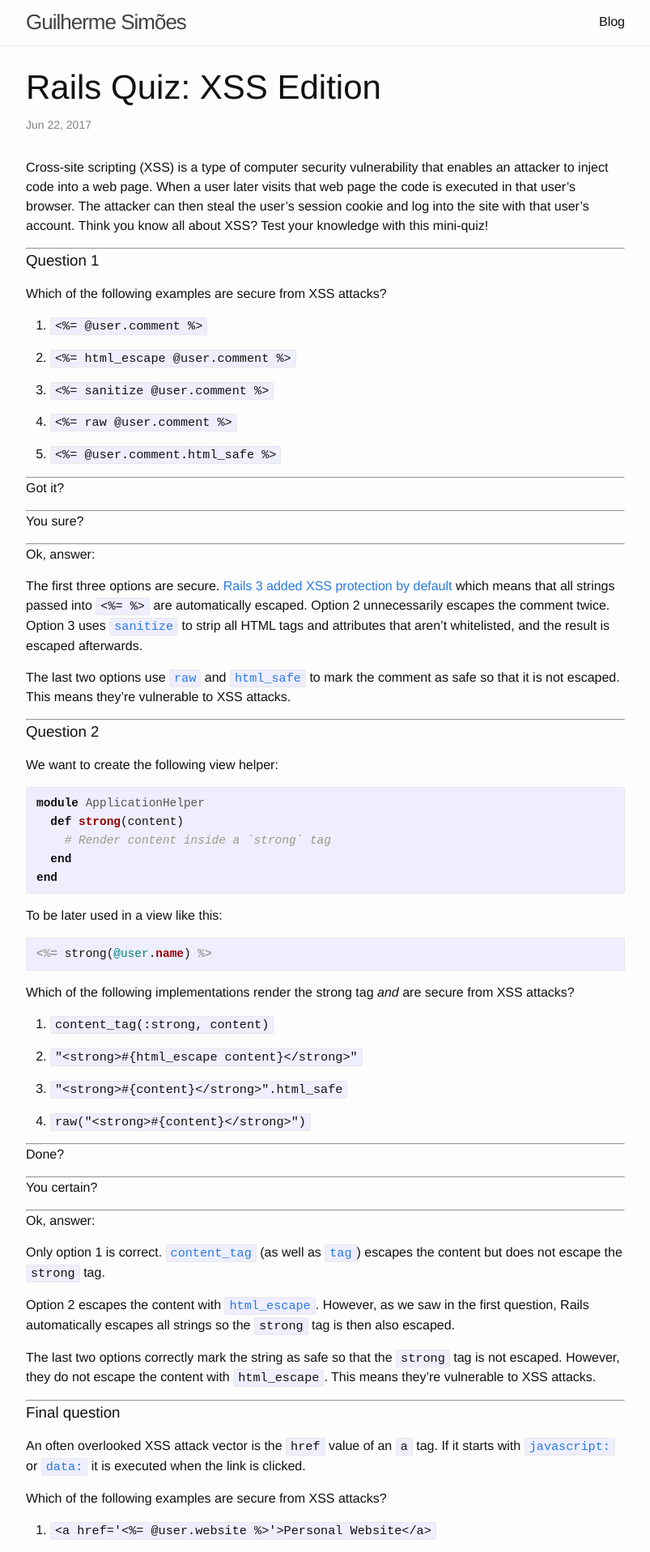
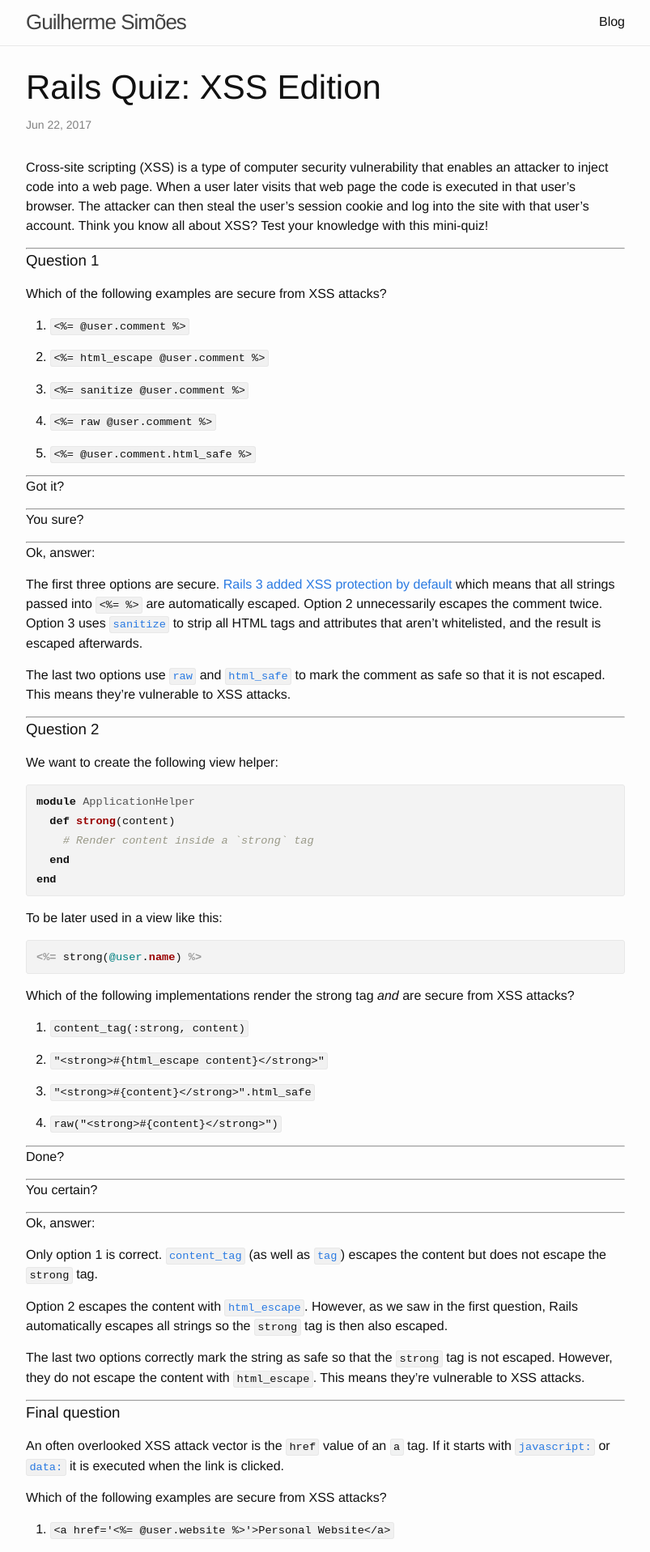
Before and after one commit to guilhermesimoes/guilhermesimoes.github.io, a Jekyll site: the page built from _posts/2017-06-22-rails-quiz-xss-edition.md, in a window 1280 px wide. Shown: the top 1917 px of the page at 81% size, without its empty margins (238-1041 px from the left). Built offline with Jekyll 4.4.1, drawn with Linux system fonts in a browser that asks for light colours.

Commit message:
Make syntax highlighting similar to GitHub's

```diff
--- a/_sass/_base.scss
+++ b/_sass/_base.scss
@@ -107,16 +107,9 @@ blockquote {
 /**
  * Code formatting
  */
-pre,
 code {
-  font-size: 0.95em;
-  border: 1px solid $grey-color-light;
-  border-radius: 3px;
-  background-color: #eef;
-}
-
-code {
-  padding: 1px 5px;
+  padding: 0.15em 0.25em;
+  font-size: 0.85em;
 }
 
 pre {
--- a/_sass/_syntax-highlighting.scss
+++ b/_sass/_syntax-highlighting.scss
@@ -1,13 +1,16 @@
 /**
  * Syntax highlighting styles
  */
+.highlighter-rouge pre.highlight,
+code.highlighter-rouge {
+  border: 1px solid $grey-color-light;
+  border-radius: 3px;
+  background-color: rgba(27,31,35,0.05);
+}
+
 .highlight {
   background: #fff;
   @extend %vertical-rhythm;
-
-  .highlighter-rouge & {
-    background: #eef;
-  }
 
   .c     { color: #998; font-style: italic } // Comment
   .err   { color: #a61717; background-color: #e3d2d2 } // Error
```
